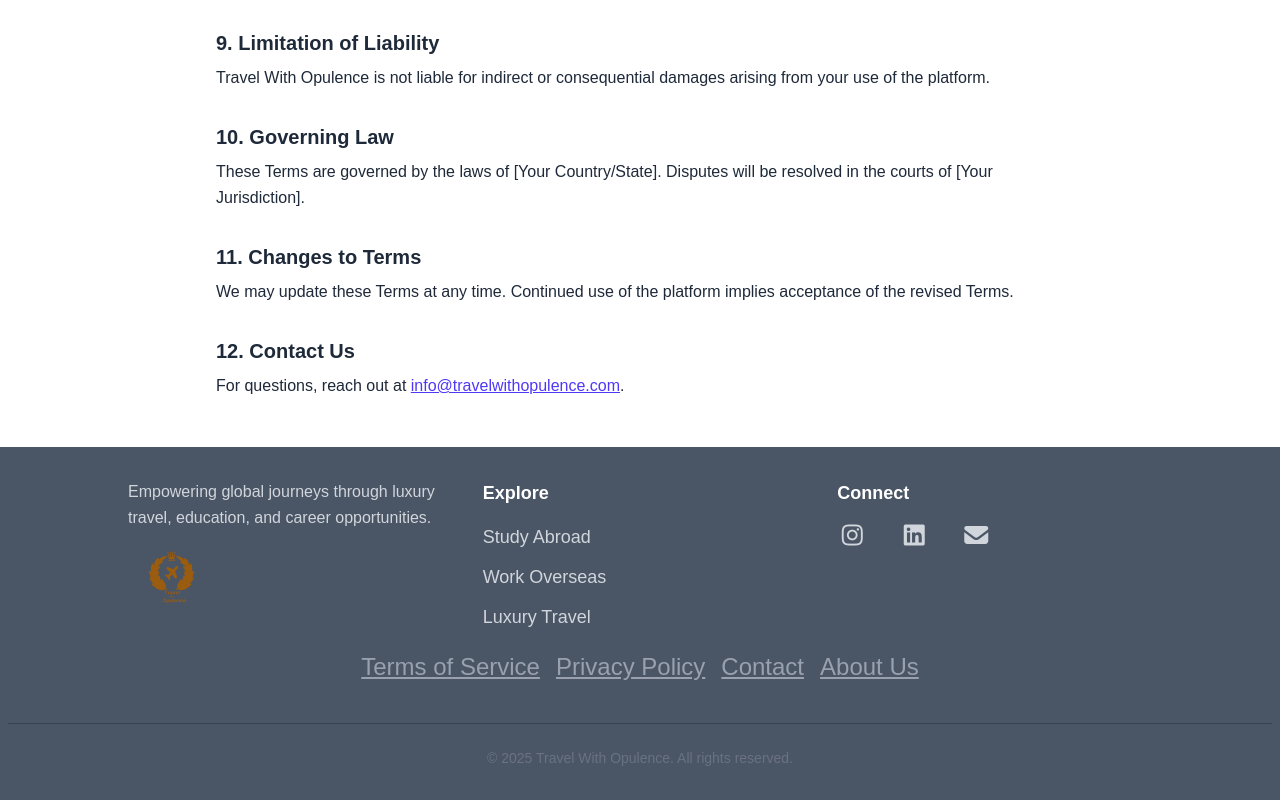
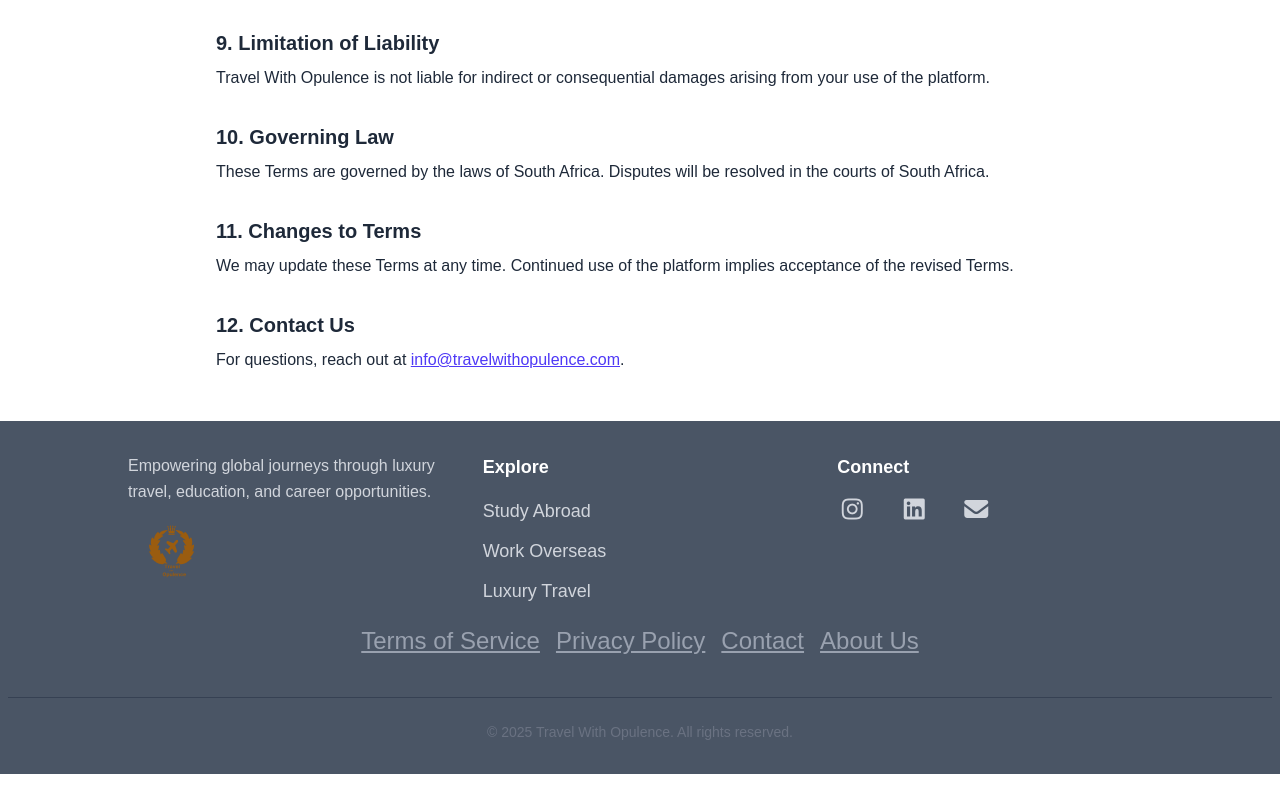
Before and after one commit to P-bot-0ps/opulence-luxury-travel, a Next.js app: page /terms in a window 1280 px wide. Shown: the part 973-1773 px from the top of the page. After the commit the page ends 1747 px from the top, so only its background shows below. Built offline with nearby package versions, Linux system fonts and the light colour scheme.

Commit message:
update the app/terms/page.js

```diff
--- a/src/app/terms/page.js
+++ b/src/app/terms/page.js
@@ -94,8 +94,8 @@
         <div>
           <h2 className="text-xl font-semibold mb-2">10. Governing Law</h2>
           <p>
-            These Terms are governed by the laws of [Your Country/State].
-            Disputes will be resolved in the courts of [Your Jurisdiction].
+            These Terms are governed by the laws of South Africa. Disputes will
+            be resolved in the courts of South Africa.
           </p>
         </div>
 
```
